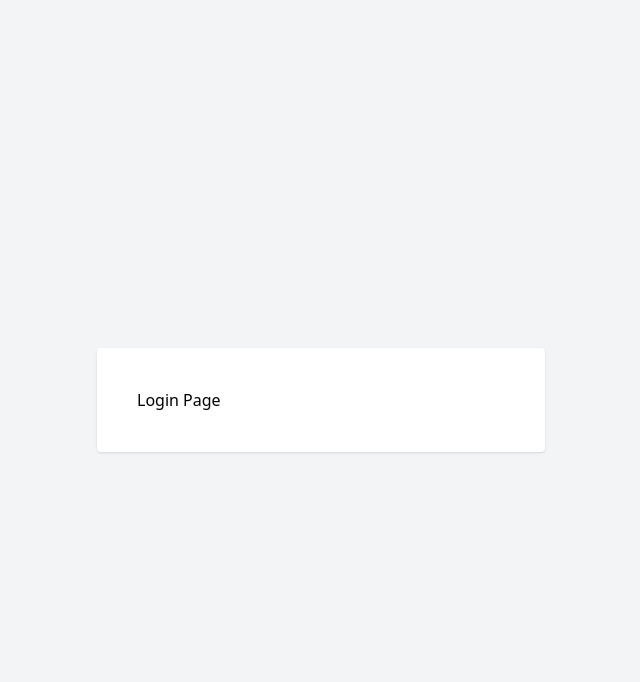
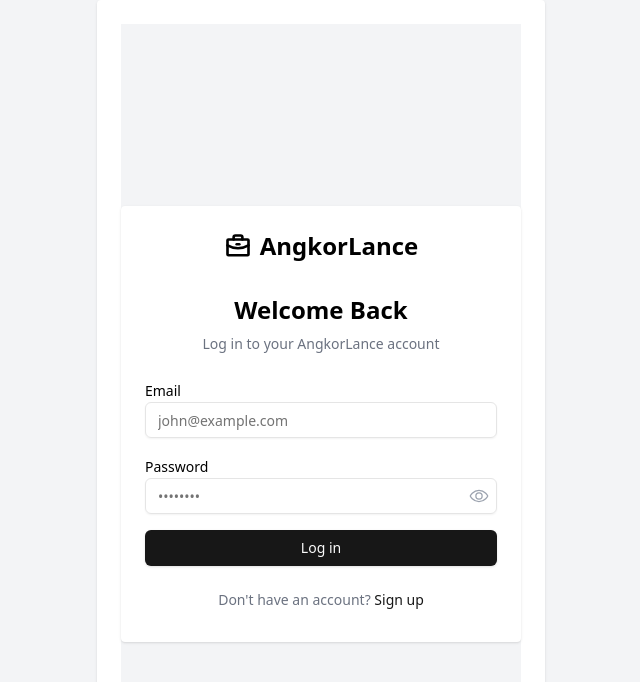
Before and after one commit to Panhavoan-Kymeas/AngkorLance, a React app in the folder frontend/: page / in a window 1280 px wide. Both pictures are taken after a click on the button "Log in". Shown: the top 682 px of the page, without its empty margins (319-959 px from the left). Built offline with nearby package versions, Linux system fonts and the light colour scheme; the HTML template or start-up script is replaced by a standard one.

Commit message:
implement login page

```diff
--- a/frontend/src/pages/auth/LoginPage.tsx
+++ b/frontend/src/pages/auth/LoginPage.tsx
@@ -1,2 +1,118 @@
-const LoginPage = () => <div className="p-4">Login Page</div>;
-export default LoginPage;
+import { useState, type ChangeEvent } from "react";
+import { useNavigate } from "react-router-dom";
+import { Briefcase, Eye, EyeSlash } from "phosphor-react";
+import { Input } from "../../components/ui/input";
+import { Label } from "../../components/ui/label";
+import { Button } from "../../components/ui/button";
+import AuthLayout from "../../layouts/AuthLayout";
+import { useToast } from "../../hooks/use-toast";
+
+interface FormState {
+  email: string;
+  password: string;
+}
+
+export default function LoginPage() {
+  const navigate = useNavigate();
+  const { toast } = useToast();
+
+  const [form, setForm] = useState<FormState>({ email: "", password: "" });
+  const [showPassword, setShowPassword] = useState(false);
+
+  const update =
+    (field: keyof FormState) =>
+    (e: ChangeEvent<HTMLInputElement>) =>
+      setForm({ ...form, [field]: e.target.value });
+
+  const handleLogin = () => {
+    // Dummy validation
+    if (!form.email || !form.password) {
+      toast({
+        variant: "destructive",
+        title: "Missing Fields",
+        description: "Please enter both email and password.",
+      });
+      return;
+    }
+
+    // TODO: replace with actual API call
+    console.log("Logging in", form);
+
+    toast({
+      title: "Login Successful",
+      description: "Welcome back to AngkorLance!",
+    });
+
+    navigate("/"); // redirect after login
+  };
+
+  return (
+    <AuthLayout>
+      {/* Logo */}
+      <div
+        className="flex items-center gap-2 mb-8 cursor-pointer justify-center"
+        onClick={() => navigate("/")}
+      >
+        <Briefcase size={28} weight="bold" />
+        <span className="text-2xl font-bold">AngkorLance</span>
+      </div>
+
+      {/* Heading */}
+      <h2 className="text-2xl font-bold mb-2 text-center">Welcome Back</h2>
+      <p className="text-sm text-gray-500 text-center mb-6">
+        Log in to your AngkorLance account
+      </p>
+
+      {/* Form */}
+      <div className="space-y-4">
+        <div>
+          <Label htmlFor="email">Email</Label>
+          <Input
+            id="email"
+            type="email"
+            placeholder="john@example.com"
+            value={form.email}
+            onChange={update("email")}
+          />
+        </div>
+
+        <div>
+          <Label htmlFor="password">Password</Label>
+          <div className="relative">
+            <Input
+              id="password"
+              type={showPassword ? "text" : "password"}
+              placeholder="••••••••"
+              value={form.password}
+              onChange={update("password")}
+            />
+            <button
+              type="button"
+              className="absolute right-2 top-1/2 -translate-y-1/2 text-gray-400 hover:text-gray-600"
+              onClick={() => setShowPassword(!showPassword)}
+            >
+              {showPassword ? <EyeSlash size={20} /> : <Eye size={20} />}
+            </button>
+          </div>
+        </div>
+      </div>
+
+      {/* Submit */}
+      <Button className="w-full mt-4" onClick={handleLogin}>
+        Log in
+      </Button>
+
+      {/* Switch to Register */}
+      <p className="text-center text-sm text-gray-500 mt-4">
+        Don't have an account?{" "}
+        <Button
+          variant="link"
+          className="text-primary font-medium hover:underline p-0"
+          onClick={() => navigate("/register")}
+        >
+          Sign up
+        </Button>
+      </p>
+    </AuthLayout>
+  );
+}
```
